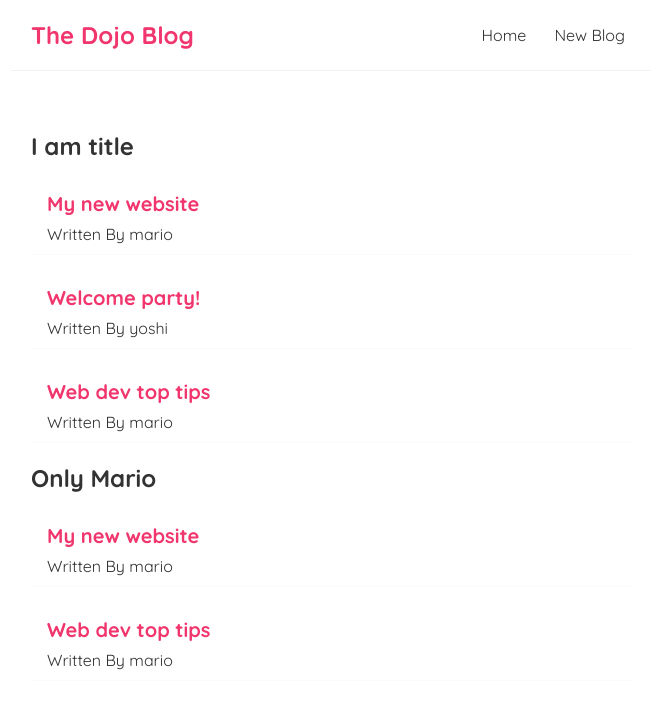
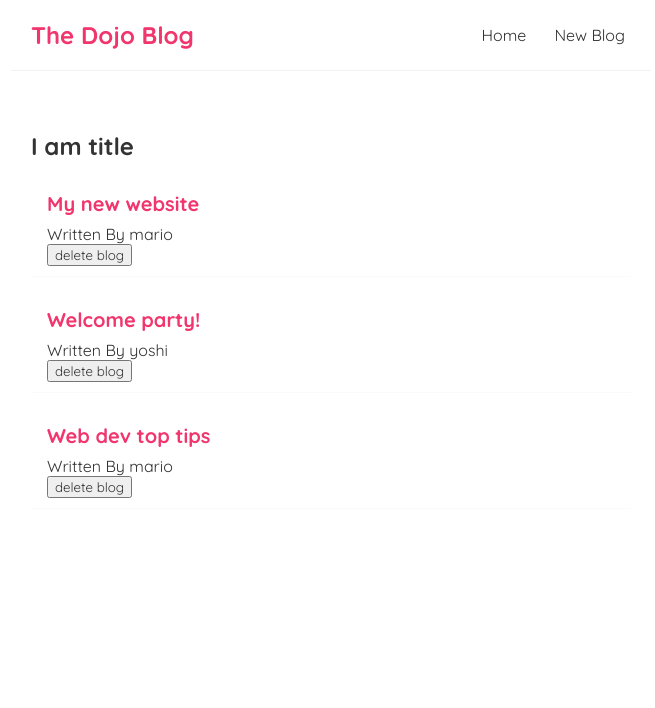
Before and after one commit to chiehLiu/React-course, a React (Create React App) app: page / in a window 1280 px wide. Shown: the top 708 px of the page, without its empty margins (309-964 px from the left). Built offline with nearby package versions, Linux system fonts and the light colour scheme.

Commit message:
finished functions as props course, and set a delte blog function as props to BlogList.js component

```diff
--- a/src/BlogList.js
+++ b/src/BlogList.js
@@ -1,4 +1,4 @@
-const BlogList = ({ blogs, title }) => {
+const BlogList = ({ blogs, title, clickHandler }) => {
 
     return (
         <div className="blog-list">
@@ -8,6 +8,7 @@ const BlogList = ({ blogs, title }) => {
                     <div className="blog-preview" key={blog.id}>
                         <h2>{blog.title}</h2>
                         <p>Written By {blog.author}</p>
+                        <button onClick={() => clickHandler(blog.id)}>delete blog</button>
                     </div>
                 ))
             }
--- a/src/Home.js
+++ b/src/Home.js
@@ -11,11 +11,15 @@ const Home = () => {
     const title = "I am title"
     const title2 = "Only Mario"
 
+    function clickHandler(id) {
+
+        const newBlogs = blogs.filter(blog => blog.id !== id)
+        setBlogs(newBlogs)
+    }
+
     return (
         <div className="home">
-            <BlogList blogs={blogs} title={title} />
-            <BlogList blogs={blogs.filter((blog) => blog.author === 'mario')} title={title2} />
-
+            <BlogList blogs={blogs} title={title} clickHandler={clickHandler} />
         </div >
     );
 }
```
